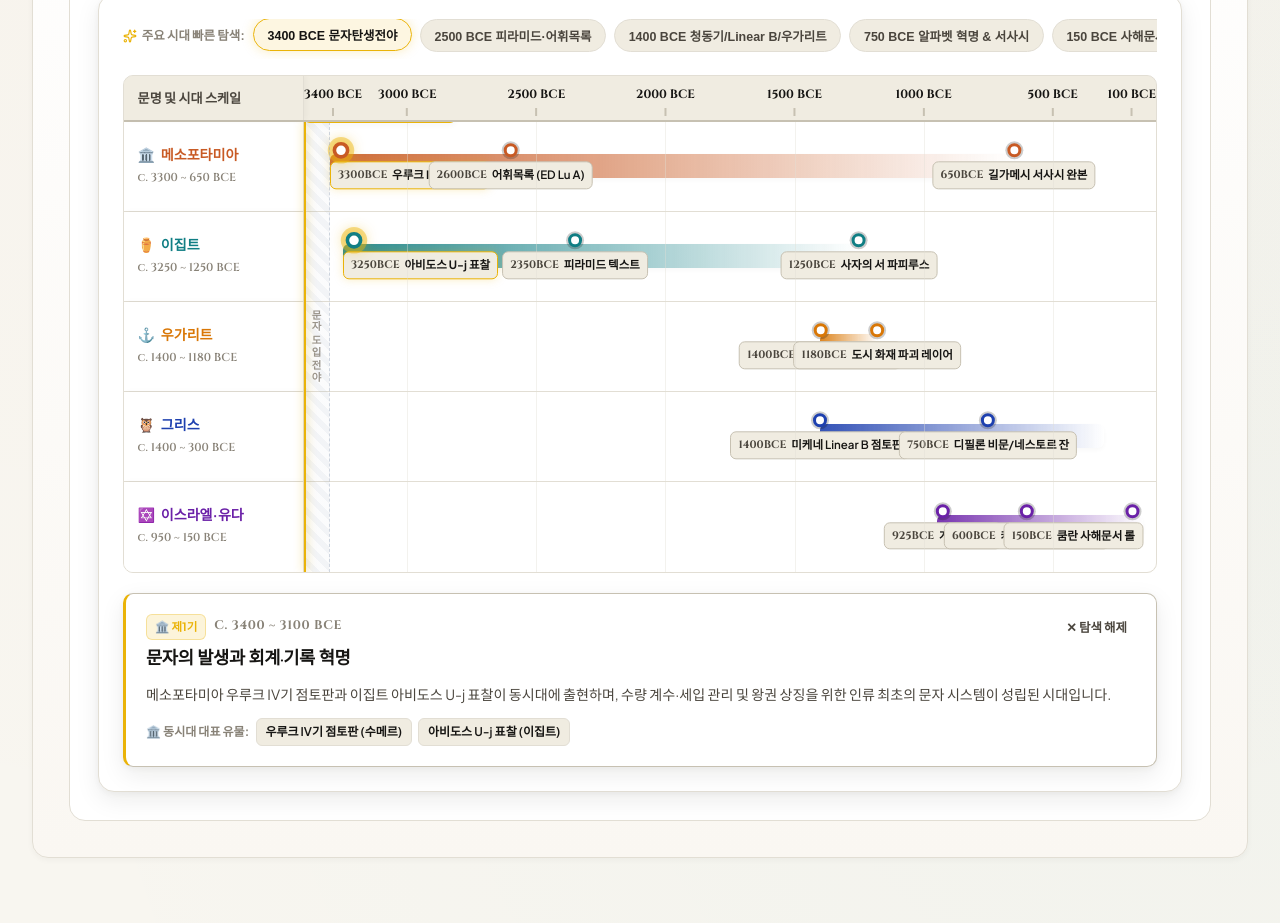
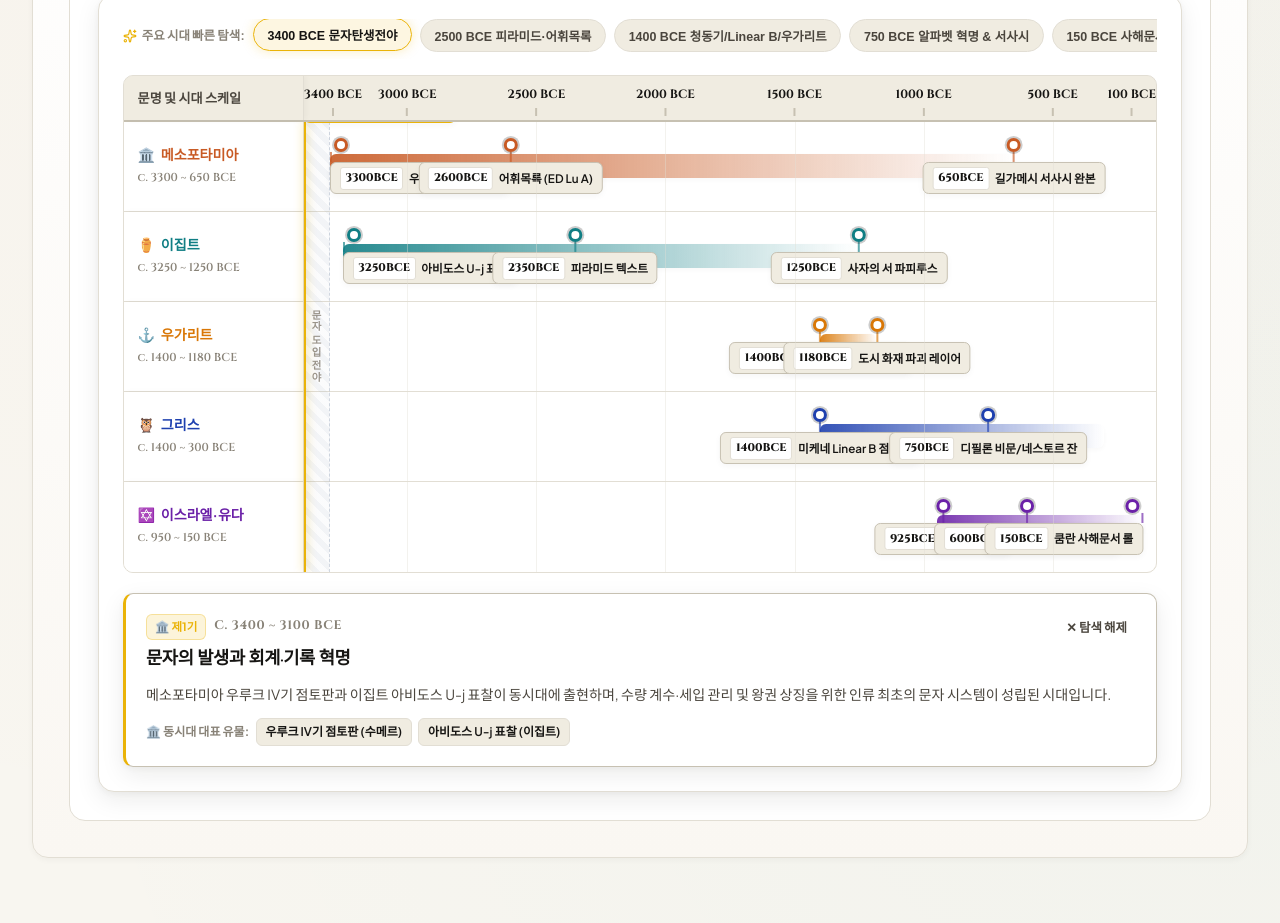
Before and after one commit to YgHnSIM/after-the-ledger, a React (Vite) app: page / in a window 1280 px wide. Shown: the part 1700-2623 px from the top of the page. Built offline with nearby package versions, Linux system fonts and the light colour scheme; a web font is replaced by a local one.

Commit message:
feat(timeline): add physical pointer stems and color-linked pins
- Add clear physical pointer stems (지시선) between pin dots and event labels
- Apply unified color-linking across timeline tracks

```diff
--- a/src/components/HomeView.tsx
+++ b/src/components/HomeView.tsx
@@ -387,10 +387,11 @@ export const UnifiedTimelineMatrix: React.FC = () => {
                         <div
                           key={ev.id}
                           className={`matrix-event-chip ${alignClass} ${isHovered || isSelected ? 'active' : ''} ${isSpotlighted ? 'spotlight-highlight' : ''}`}
-                          style={{ left: `${evPct}%` }}
+                          style={{ left: `${evPct}%`, color: civ.colorVar }}
                           onClick={() => setSelectedEvent({ civName: civ.name, event: ev })}
                         >
-                          <div className="matrix-event-pin-dot" style={{ color: civ.colorVar }} />
+                          <div className="matrix-event-pin-dot" />
+                          <div className="matrix-event-stem" />
                           <div className="matrix-event-label-chip">
                             <span className="year-badge">{ev.yearBCE}BCE</span>
                             <span>{ev.title}</span>
@@ -1016,14 +1017,28 @@ export const RelativeTimelineMatrix: React.FC = () => {
                         <div
                           key={ev.id}
                           className={`matrix-stagger-chip ${isTop ? 'pos-top' : 'pos-bottom'} ${alignClass} ${isHovered || isSelected ? 'active' : ''} ${isSpotlighted ? 'spotlight-highlight' : ''}`}
-                          style={{ left: `${evPct}%` }}
+                          style={{ left: `${evPct}%`, color: civ.colorVar }}
                           onClick={() => setSelectedEvent({ civName: civ.name, event: ev })}
                         >
-                          <div className="matrix-event-pin-dot" style={{ color: civ.colorVar }} />
-                          <div className="matrix-event-label-chip">
-                            <span className="year-badge">t+{ev.elapsedYears}년</span>
-                            <span>{ev.title}</span>
-                          </div>
+                          {isTop ? (
+                            <>
+                              <div className="matrix-event-label-chip">
+                                <span className="year-badge">t+{ev.elapsedYears}년</span>
+                                <span>{ev.title}</span>
+                              </div>
+                              <div className="matrix-event-stem" />
+                              <div className="matrix-event-pin-dot" />
+                            </>
+                          ) : (
+                            <>
+                              <div className="matrix-event-pin-dot" />
+                              <div className="matrix-event-stem" />
+                              <div className="matrix-event-label-chip">
+                                <span className="year-badge">t+{ev.elapsedYears}년</span>
+                                <span>{ev.title}</span>
+                              </div>
+                            </>
+                          )}
                         </div>
                       );
                     })}
--- a/src/styles/index.css
+++ b/src/styles/index.css
@@ -1721,42 +1721,101 @@ p:last-child {
   background: var(--bg-surface);
   border: 3px solid currentColor;
   box-shadow: 0 0 0 2px rgba(0, 0, 0, 0.2);
+  flex-shrink: 0;
+  transition: all 0.2s cubic-bezier(0.16, 1, 0.3, 1);
+  position: relative;
+  z-index: 2;
+}
+
+/* Event Connecting Stalk/Stem (지시선) */
+.matrix-event-stem {
+  width: 2px;
+  height: 10px;
+  background: currentColor;
+  opacity: 0.65;
+  transition: all 0.2s ease;
+  flex-shrink: 0;
+}
+
+.matrix-event-chip {
+  position: absolute;
+  top: 50%;
+  transform: translateY(-50%);
+  display: flex;
+  flex-direction: column;
+  align-items: center;
+  cursor: pointer;
+  z-index: 5;
+  transition: transform 0.2s cubic-bezier(0.16, 1, 0.3, 1), z-index 0.1s ease;
+}
+
+.matrix-event-chip:hover,
+.matrix-event-chip.active {
+  z-index: 30;
+}
+
+.matrix-event-chip:hover .matrix-event-pin-dot,
+.matrix-event-chip.active .matrix-event-pin-dot {
+  transform: scale(1.25);
+  box-shadow: 0 0 0 3px currentColor, 0 0 10px currentColor;
+}
+
+.matrix-event-chip:hover .matrix-event-stem,
+.matrix-event-chip.active .matrix-event-stem {
+  height: 12px;
+  opacity: 1;
+  width: 2.5px;
 }
 
 .matrix-event-label-chip {
-  margin-top: 4px;
-  background: var(--bg-surface-elevated);
-  border: 1px solid var(--border-highlight);
+  background: var(--bg-surface-elevated);
+  border: 1.5px solid var(--border-highlight);
   border-radius: var(--radius-sm);
-  padding: 0.2rem 0.45rem;
-  font-size: 0.72rem;
+  padding: 0.22rem 0.55rem;
+  font-size: 0.73rem;
   font-weight: 600;
   color: var(--text-primary);
   white-space: nowrap;
-  box-shadow: var(--shadow-xs);
-  display: flex;
-  align-items: center;
-  gap: 0.3rem;
-  max-width: 180px;
+  box-shadow: var(--shadow-sm);
+  display: flex;
+  align-items: center;
+  gap: 0.35rem;
+  max-width: 220px;
+  transition: all 0.2s cubic-bezier(0.16, 1, 0.3, 1);
+  position: relative;
+  z-index: 3;
 }
 
 .matrix-event-label-chip .year-badge {
   font-family: var(--font-cinzel);
-  font-weight: 700;
-  color: var(--text-secondary);
-  font-size: 0.68rem;
-}
-
-.matrix-event-chip.spotlight-highlight .matrix-event-pin-dot {
-  box-shadow: 0 0 0 4px rgba(234, 179, 8, 0.45), 0 0 12px rgba(234, 179, 8, 0.8);
-  transform: scale(1.2);
-}
-
-.matrix-event-chip.spotlight-highlight .matrix-event-label-chip {
-  border-color: var(--accent-gold, #eab308);
-  background: var(--bg-surface-elevated);
-  box-shadow: 0 0 10px rgba(234, 179, 8, 0.25);
-  font-weight: 700;
+  font-weight: 800;
+  color: var(--text-primary);
+  font-size: 0.7rem;
+  background: var(--bg-surface);
+  padding: 0.08rem 0.3rem;
+  border-radius: 3px;
+  border: 1px solid var(--border-color);
+}
+
+.matrix-event-chip:hover .matrix-event-label-chip,
+.matrix-event-chip.active .matrix-event-label-chip {
+  border-color: currentColor;
+  box-shadow: 0 4px 12px rgba(0, 0, 0, 0.15), 0 0 8px currentColor;
+  transform: scale(1.04);
+}
+
+.matrix-event-chip.align-center {
+  transform: translate(-50%, -50%);
+}
+
+.matrix-event-chip.align-left {
+  transform: translate(0, -50%);
+  align-items: flex-start;
+}
+
+.matrix-event-chip.align-right {
+  transform: translate(-100%, -50%);
+  align-items: flex-end;
 }
 
 /* Alternating Up/Down Staggered Event Chips */
@@ -1777,24 +1836,31 @@ p:last-child {
   z-index: 30;
 }
 
+.matrix-stagger-chip:hover .matrix-event-pin-dot,
+.matrix-stagger-chip.active .matrix-event-pin-dot {
+  transform: scale(1.25);
+  box-shadow: 0 0 0 3px currentColor, 0 0 10px currentColor;
+}
+
+.matrix-stagger-chip:hover .matrix-event-stem,
+.matrix-stagger-chip.active .matrix-event-stem {
+  opacity: 1;
+  width: 2.5px;
+}
+
+.matrix-stagger-chip:hover .matrix-event-label-chip,
+.matrix-stagger-chip.active .matrix-event-label-chip {
+  border-color: currentColor;
+  box-shadow: 0 4px 12px rgba(0, 0, 0, 0.15), 0 0 8px currentColor;
+  transform: scale(1.04);
+}
+
 .matrix-stagger-chip.pos-top {
   transform: translate(-50%, -50%);
 }
 
-.matrix-stagger-chip.pos-top .matrix-event-label-chip {
-  margin-top: 0;
-  margin-bottom: 6px;
-  order: -1;
-}
-
 .matrix-stagger-chip.pos-bottom {
   transform: translate(-50%, -50%);
-}
-
-.matrix-stagger-chip.pos-bottom .matrix-event-label-chip {
-  margin-top: 6px;
-  margin-bottom: 0;
-  order: 1;
 }
 
 .matrix-stagger-chip.align-left {
@@ -1809,14 +1875,20 @@ p:last-child {
 
 .matrix-stagger-chip.spotlight-highlight .matrix-event-pin-dot {
   box-shadow: 0 0 0 4px rgba(234, 179, 8, 0.45), 0 0 12px rgba(234, 179, 8, 0.8);
-  transform: scale(1.2);
+  transform: scale(1.3);
 }
 
 .matrix-stagger-chip.spotlight-highlight .matrix-event-label-chip {
   border-color: var(--accent-gold, #eab308);
   background: var(--bg-surface-elevated);
-  box-shadow: 0 0 10px rgba(234, 179, 8, 0.25);
+  box-shadow: 0 0 10px rgba(234, 179, 8, 0.35);
   font-weight: 700;
+}
+
+.matrix-stagger-chip.spotlight-highlight .matrix-event-stem {
+  background: var(--accent-gold, #eab308);
+  opacity: 1;
+  width: 2.5px;
 }
 
 .mobile-hud-sheet {
```
